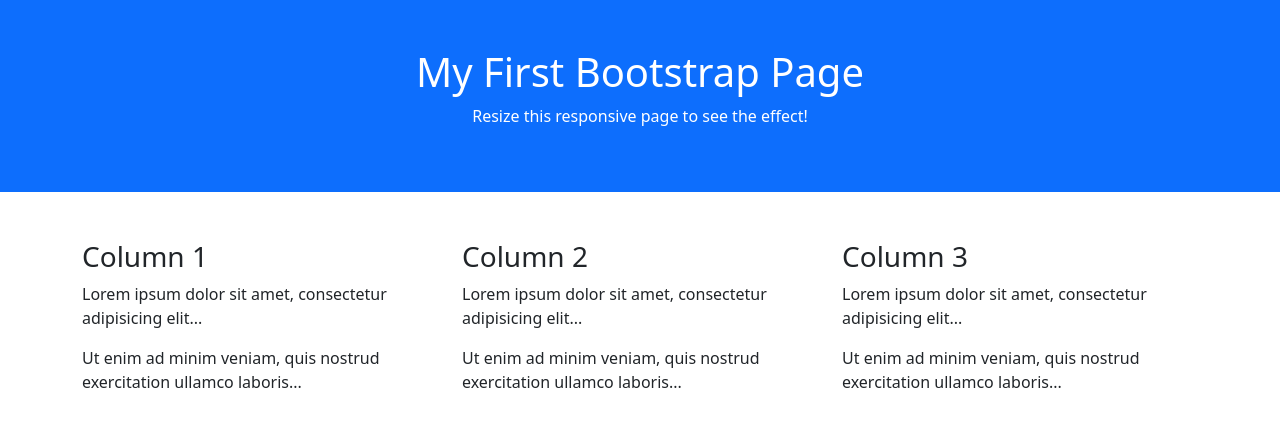
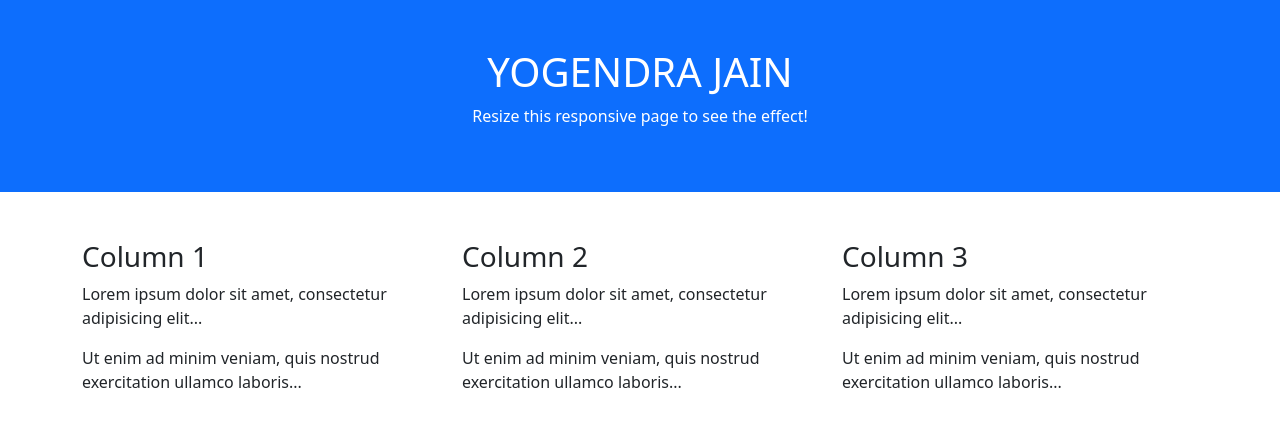
Before and after one commit to yogendra-c247/first-project, a plain HTML site: page index.html in a window 1280 px wide. Drawn offline with nearby package versions, Linux system fonts and the light colour scheme.

Commit message:
first pro

```diff
--- a/index.html
+++ b/index.html
@@ -12,7 +12,7 @@
   </head>
   <body>
     <div class="container-fluid p-5 bg-primary text-white text-center">
-      <h1>My First Bootstrap Page</h1>
+      <h1>YOGENDRA JAIN</h1>
       <p>Resize this responsive page to see the effect!</p>
     </div>
 
```
